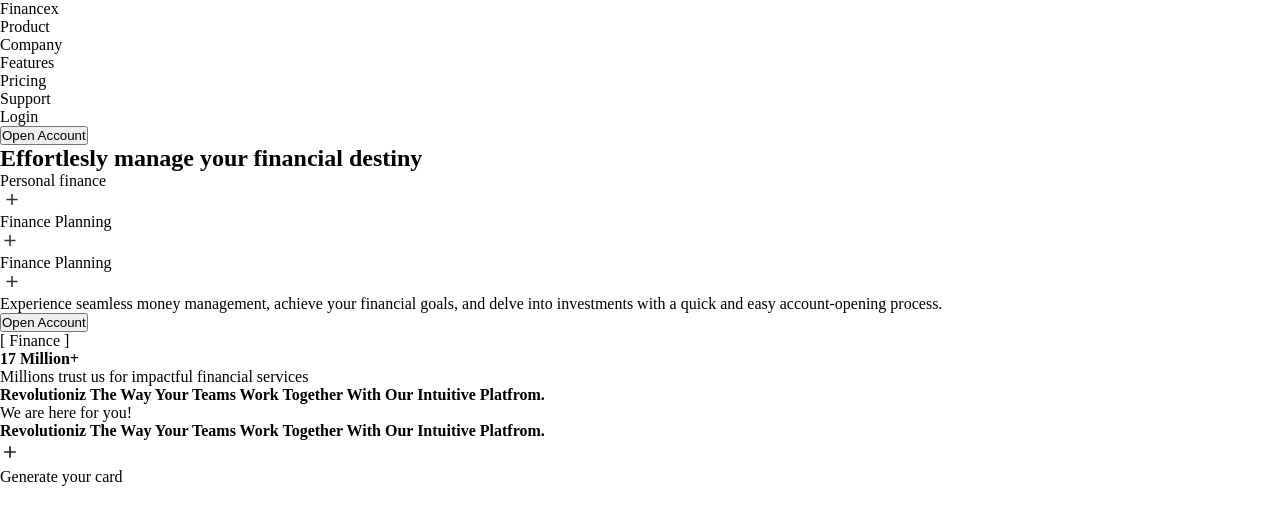
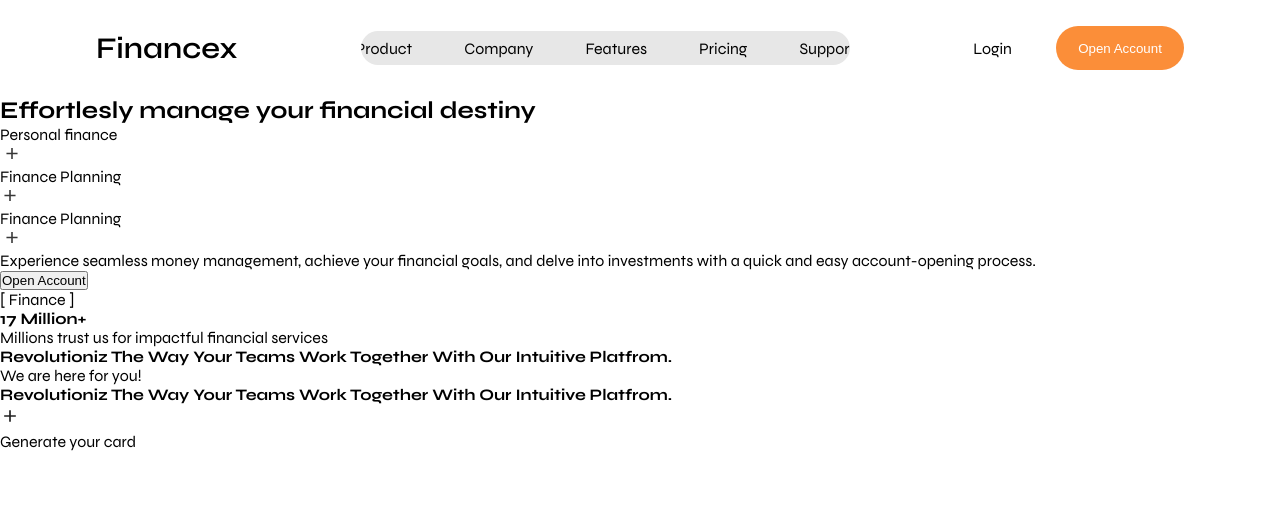
Before and after one commit to Ashishnegi777/Financex, a plain HTML site: page index.html in a window 1280 px wide. Drawn offline with Linux system fonts and the light colour scheme; a web font is replaced by a local one.

Commit message:
Styling the navbar

```diff
--- a/style.css
+++ b/style.css
@@ -26,3 +26,85 @@
   padding: 0;
   box-sizing: border-box;
 }
+
+body{
+  background-color: var(--white);
+  font-family: "Syne", sans-serif;
+  font-optical-sizing: auto;
+}
+
+.header{
+  width: 100%;
+  height: 12vh;
+  display: flex;
+  align-items: center;
+  justify-content: space-between;
+  padding-inline: 6rem;
+}
+.logo{
+  font-size: 1.875rem;
+  font-weight: 600;
+
+}
+
+ul, li{
+  display: flex;
+  align-items: center;
+  justify-content: center;
+  gap: 3.25rem;
+}
+.list{
+  width: 45%;
+  height: 35%;
+  background-color: var(--white-gray);
+  border-radius: 2.25rem;
+  overflow: hidden;
+}
+li{
+
+  animation: slide-down 1s cubic-bezier(.66,.19,.36,1.01) 0.1s 1;
+
+}
+
+li:nth-child(2){
+  animation: slide-down 1s cubic-bezier(.66,.19,.36,1.01) 0.2s 1;
+}
+
+li:nth-child(3){
+  animation: slide-down 1s cubic-bezier(.66,.19,.36,1.01) 0.3s 1;
+}
+li:nth-child(4){
+  animation: slide-down 1s cubic-bezier(.66,.19,.36,1.01) 0.4s 1;
+}
+
+li:nth-child(5){
+  animation: slide-down 1s cubic-bezier(.66,.19,.36,1.01) 0.5s 1;
+}
+@keyframes slide-down {
+  from{
+    transform: translateY(-30px);
+
+  }
+
+  to{
+    transform: translateY(0px);
+  }
+
+}
+
+.log-in-warp{
+  gap: 2.75rem;
+  display: flex;
+  align-items: center;
+
+}
+
+.create-account{
+  width: 8rem;
+  height: 2.75rem;
+  border: 0;
+  border-radius: 2.25rem;
+  background-color: var(--orange);
+  color: var(--white);
+  font-weight: 500;
+}
```
